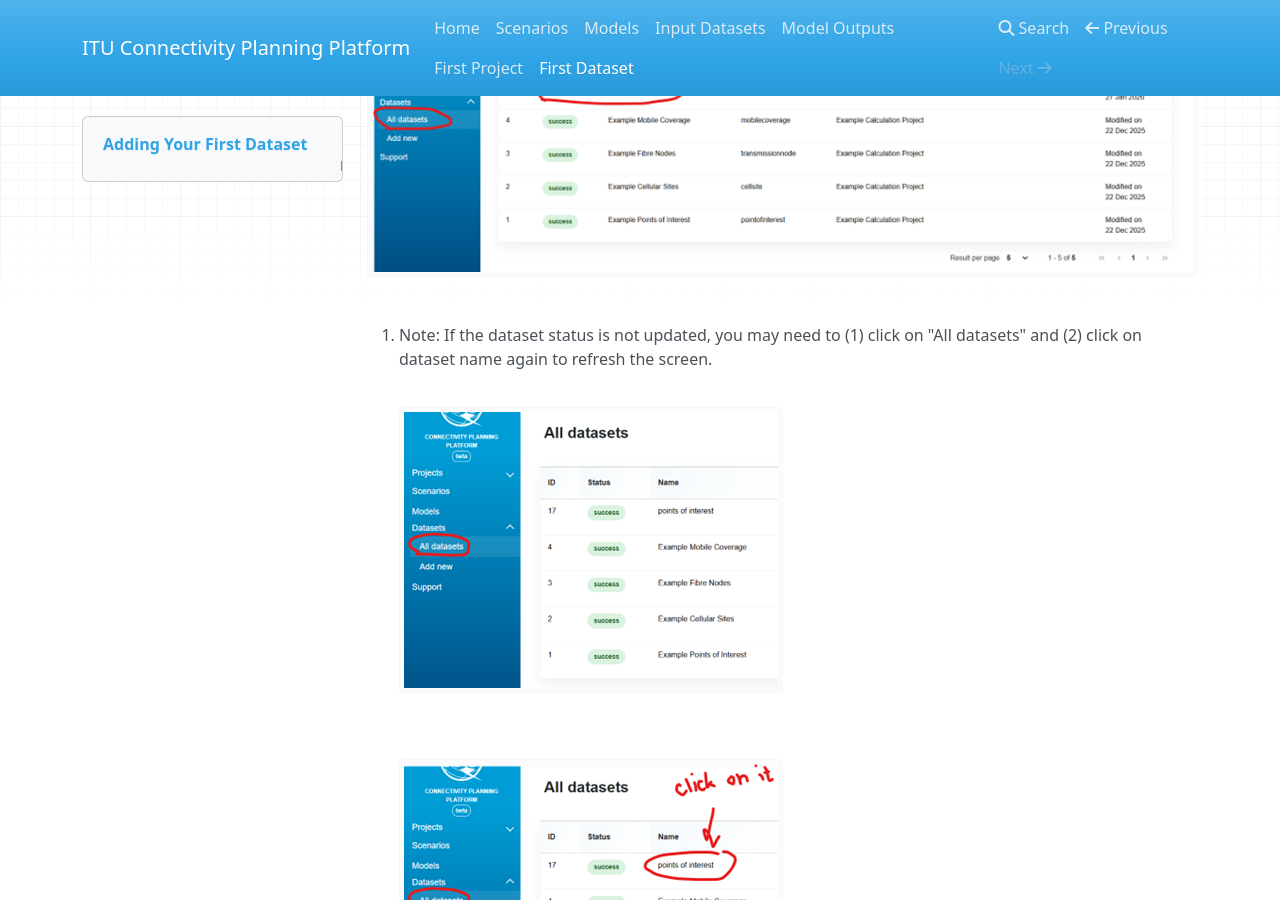
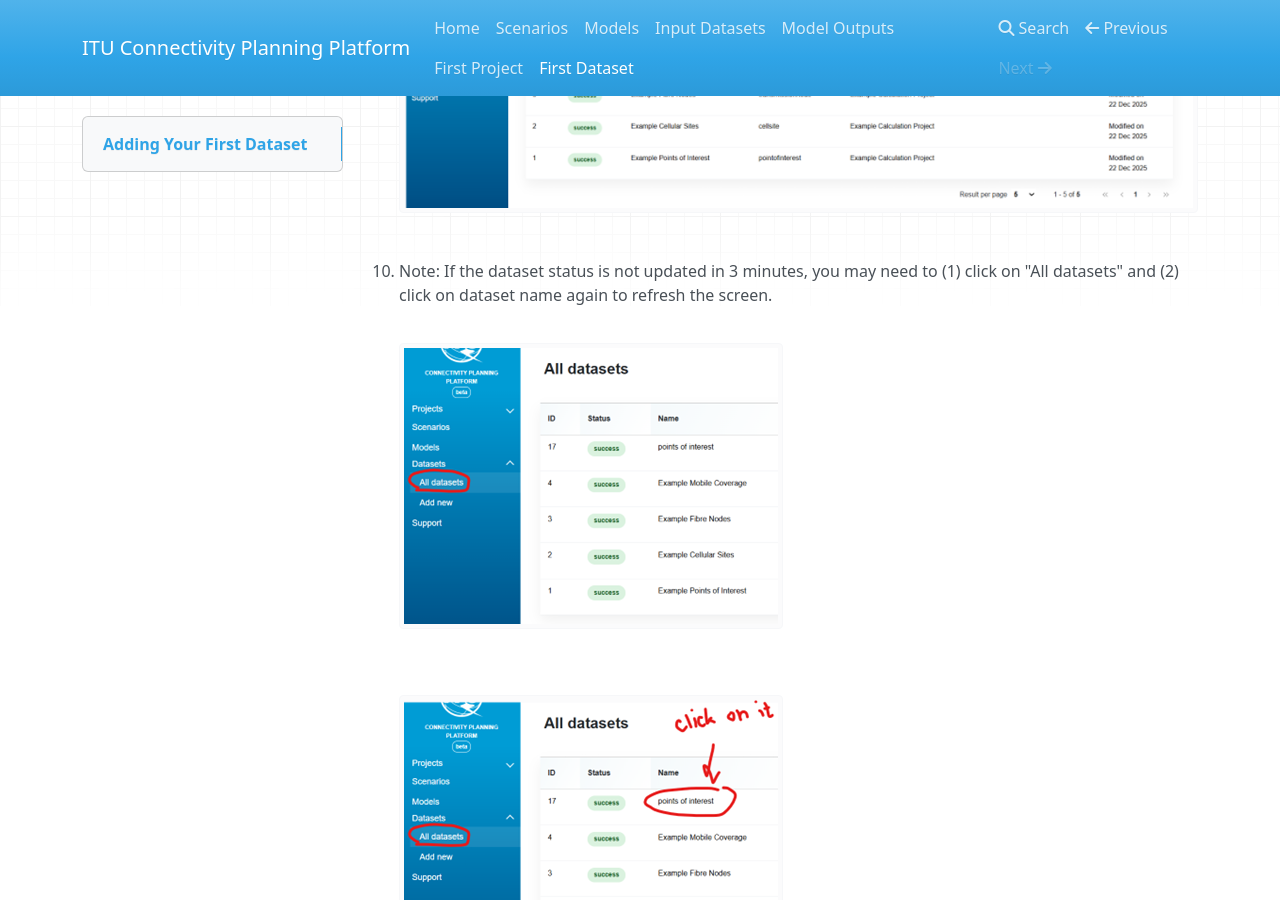
Before and after one commit to FNS-Division/cpp-user-guide, an MkDocs documentation site: the page built from docs/first-dataset.md, in a window 1280 px wide and 900 px high, scrolled down 3793 px. Built offline with MkDocs 1.6.1, drawn with Linux system fonts in a browser that asks for light colours; nearby versions of some CDN libraries; some of the changed text lies outside the part shown.

Commit message:
numeration is fixed, minor corrections in text are made

```diff
--- a/docs/first-dataset.md
+++ b/docs/first-dataset.md
@@ -1,49 +1,49 @@
 # Adding Your First Dataset
-#
+<br>
 
 1. Go to **Datasets > Add New**.
 
-   ![Add New Dataset](images/first-dataset/add-new-dataset.png)
+    ![Add New Dataset](images/first-dataset/add-new-dataset.png)
 
 2. Enter the **Dataset Name**.
 
-   ![Enter Dataset Name](images/first-dataset/enter-dataset-name.png)
+    ![Enter Dataset Name](images/first-dataset/enter-dataset-name.png)
 
-3. Select the **Country** (e.g., for the first data upload, you can use "Example Calculation Project").
+3. Select the **Country** (e.g., for the first example data upload, you can use "Example Calculation Project").
 
-   ![Select Country](images/first-dataset/dataset-select-country.png)
+    ![Select Country](images/first-dataset/dataset-select-country.png)
 
 4. Select the **Dataset Type** from the dropdown list.
 
-   ![Select Dataset Type](images/first-dataset/dataset-select-type.png)
+    ![Select Dataset Type](images/first-dataset/dataset-select-type.png)
 
 5. Download the template for the selected dataset type.
 
-   ![Download Template](images/first-dataset/dataset-download-template.png)
+    ![Download Template](images/first-dataset/dataset-download-template.png)
 
 6. Fill in the template with data and save it.
 
-   ![Fill in Template](images/first-dataset/dataset-fill-in-template.png)
+    ![Fill in Template](images/first-dataset/dataset-fill-in-template.png)
 
-You can also use example datasets provided by the following link: [https://fns-division.github.io/cpp-user-guide/inputdata/](https://fns-division.github.io/cpp-user-guide/inputdata/)
+    You can also use example datasets provided by the following link to try the upload functionality: [https://fns-division.github.io/cpp-user-guide/inputdata/](https://fns-division.github.io/cpp-user-guide/inputdata/)
 
-   ![Dataset Example Link](images/first-dataset/dataset-example-link.png)
+    ![Dataset Example Link](images/first-dataset/dataset-example-link.png)
 
 7. Press the **Select Files** button and upload the completed template.
 
-   ![Select Files](images/first-dataset/dataset-select-files.png)
+    ![Select Files](images/first-dataset/dataset-select-files.png)
 
-   ![See Selected Files](images/first-dataset/dataset-see-selected-files.png)
+    ![See Selected Files](images/first-dataset/dataset-see-selected-files.png)
 
 8. Click on **Validate and Create**.
 
-   ![Validate and Create](images/first-dataset/dataset-validate.png)
+    ![Validate and Create](images/first-dataset/dataset-validate.png)
 
 9. Check the notification for the validation status. (If successful, the dataset will appear in the dataset list.). Complete dataset validation might take 2-3 min.
 
-   ![Validation Status](images/first-dataset/dataset-validation-status.png)
+    ![Validation Status](images/first-dataset/dataset-validation-status.png)
 
-10. Note: If the dataset status is not updated, you may need to (1) click on "All datasets" and (2) click on dataset name again to refresh the screen.
+10. Note: If the dataset status is not updated in 3 minutes, you may need to (1) click on "All datasets" and (2) click on dataset name again to refresh the screen.
 
     ![Dataset List Refresh Link](images/first-dataset/dataset-list-refresh-link.png)
 
```
Also changed, not shown: docs/first-project.md (+8 -11 lines).
